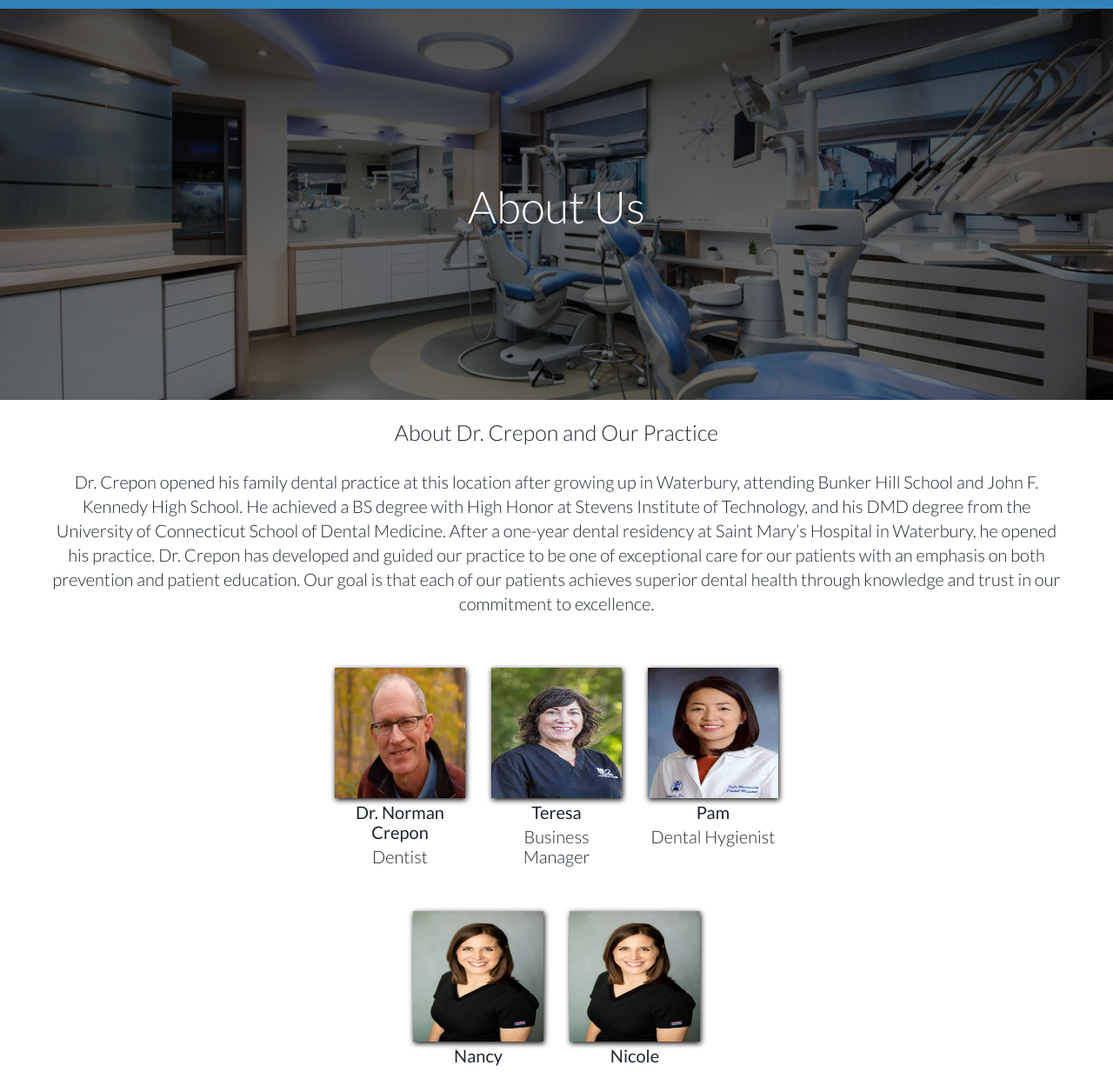
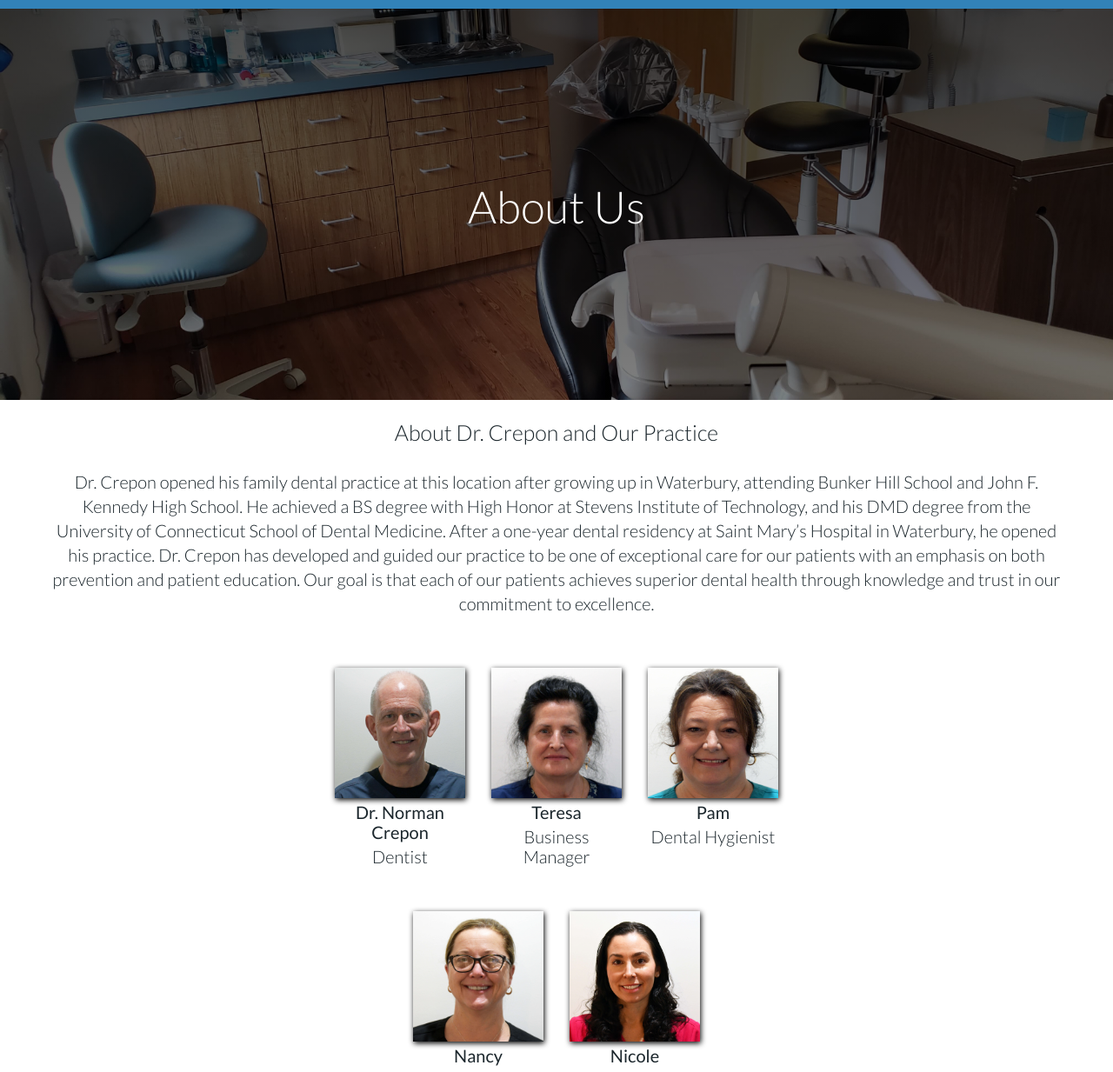
Before and after one commit to marcsouth/Dental-Site, a plain HTML site: page about.html in a window 1280 px wide. Shown: the part 60-1293 px from the top of the page at 87% size. Drawn offline with Linux system fonts and the light colour scheme.

Commit message:
dental pic uploads

```diff
--- a/about.html
+++ b/about.html
@@ -106,7 +106,7 @@
 
         <div class="teamplayer">
 
-          <img src="/pictures/demoshots/norm head.jpg" alt="dentisthead">
+          <img src="/pictures/normpics/crepon.jpg" alt="dentisthead">
 
           <div class="teaminfo">
 
@@ -121,7 +121,7 @@
         <div class="teamplayer">
 
 
-          <img src="/pictures/demoshots/images.jpg" alt="hygienehead">
+          <img src="/pictures/normpics/teresa.jpg" alt="hygienehead">
 
           <div class="teaminfo">
 
@@ -134,7 +134,7 @@
 
         <div class="teamplayer">
 
-          <img src="/pictures/demoshots/images-1.jpg" alt="dentisthead">
+          <img src="/pictures/normpics/nancy.jpg" alt="dentisthead">
 
           <div class="teaminfo">
 
@@ -149,7 +149,7 @@
         <div class="teamplayer">
 
 
-          <img src="/pictures/demoshots/Hall+Dental+Headshots-15.jpg" alt="hygienehead">
+          <img src="/pictures/normpics/pam.jpg" alt= "hygienehead">
 
           <div class="teaminfo">
 
@@ -164,7 +164,7 @@
       <div class="teamplayer">
 
 
-        <img src="/pictures/demoshots/Hall+Dental+Headshots-15.jpg" alt="hygienehead">
+        <img src="/pictures/normpics/nicole.jpg" alt="hygienehead">
 
         <div class="teaminfo">
 
--- a/style.css
+++ b/style.css
@@ -436,11 +436,11 @@ font-size: 20px;
 
 
 .grouppic{
-  background-image: url(/pictures/group.jpg);
+  background-image: url(/pictures/normpics/group-pic.jpg);
   background-size: cover;
   background-repeat: no-repeat;
   background-position-x: center;
-  height: 600px;
+  height: 60vh;
   background-position: center;
 }
 
@@ -522,7 +522,7 @@ font-size: 20px;
 .aboutuspic{
   width: 100%;
   height: auto;
-  background-image:linear-gradient(rgba(0, 0, 0, 0.7),rgba(0, 0, 0, 0.5)), url("/pictures/Large-dental-office.jpg");
+  background-image:linear-gradient(rgba(0, 0, 0, 0.7),rgba(0, 0, 0, 0.5)), url("/pictures/normpics/office.jpg");
   background-repeat: none;
   background-size: cover;
   align-items: center;
@@ -531,7 +531,7 @@ font-size: 20px;
   display: flex;
   align-items: center;
   justify-content: center;
-  background-position: center;
+  background-position: right;
 }
 
 .role{
@@ -621,7 +621,7 @@ font-size: 20px;
 .contactpic{
   width: 100%;
   height: auto;
-  background-image:linear-gradient(rgba(0, 0, 0, 0.7),rgba(0, 0, 0, 0.5)), url("/pictures/demoffice.jpg");
+  background-image:linear-gradient(rgba(0, 0, 0, 0.7),rgba(0, 0, 0, 0.5)), url("/pictures/normpics/contact.jpg");
   background-repeat: none;
   background-size: cover;
   align-items: center;
@@ -784,6 +784,7 @@ font-size: 20px;
 }
 .image-qoute > img{
   width: 100%;
+  max-width: 800px;
 }
 .image-qoute > h3{
   font-size: 4vmax;
```
Also changed, not shown: index.html (+1 -1 lines), pictures/normpics/Photo#11Restorative-Dentistry-Smiles.jpg (added), pictures/normpics/Photo#12COSMETICvinicius-wiesehofer-BBEbl2WKRlU-unsplash.jpg (added), pictures/normpics/Photo#14PEDIATRIC20230116_105301.jpg (added), pictures/normpics/contact.jpg (added), pictures/normpics/crepon.jpg (added), pictures/normpics/group-pic.jpg (added), pictures/normpics/nancy.jpg (added), pictures/normpics/nicole.jpg (added), pictures/normpics/office.jpg (added), pictures/normpics/pam.jpg (added), pictures/normpics/smile.jpg (added), pictures/normpics/teresa.jpg (added).
